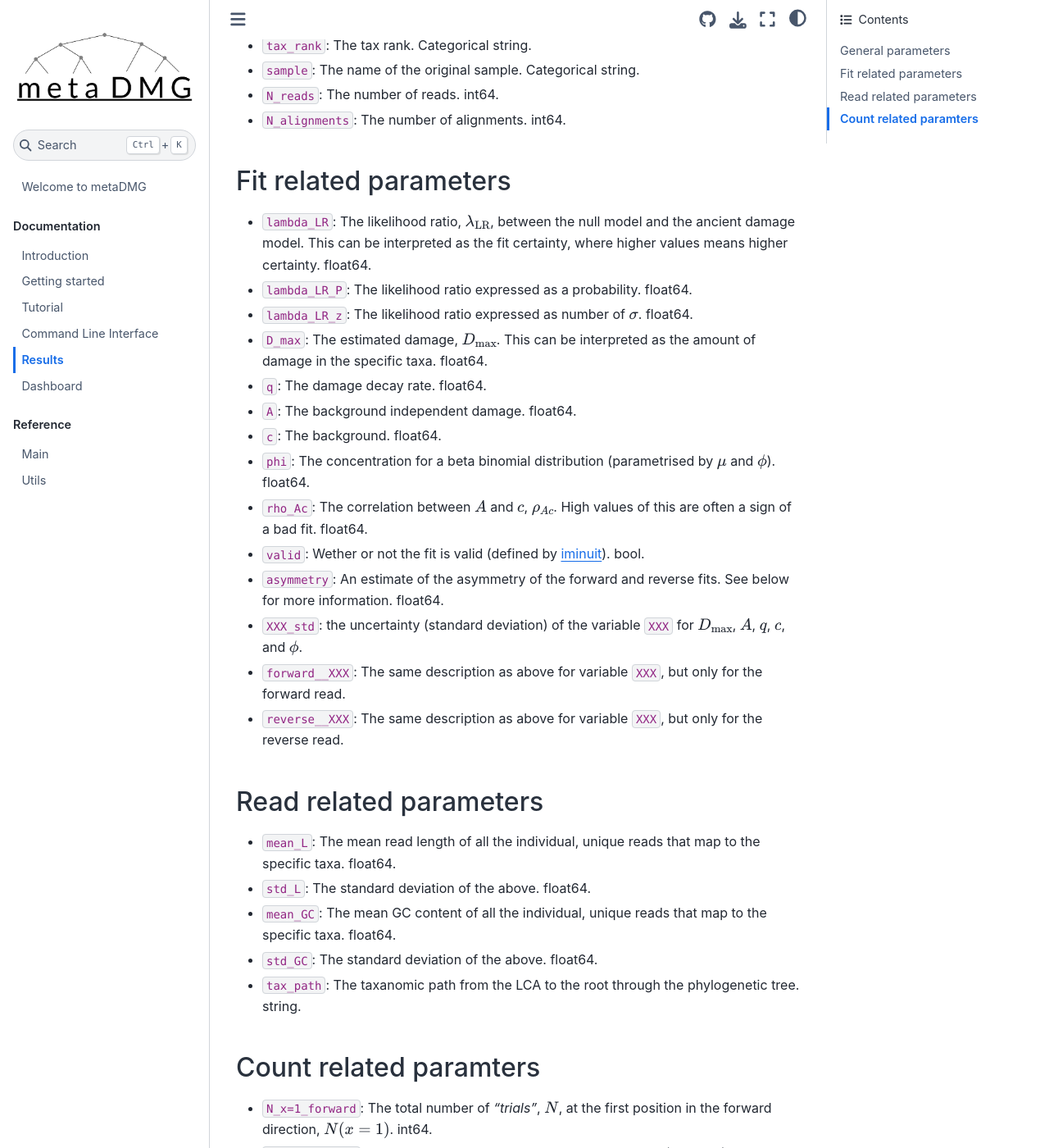
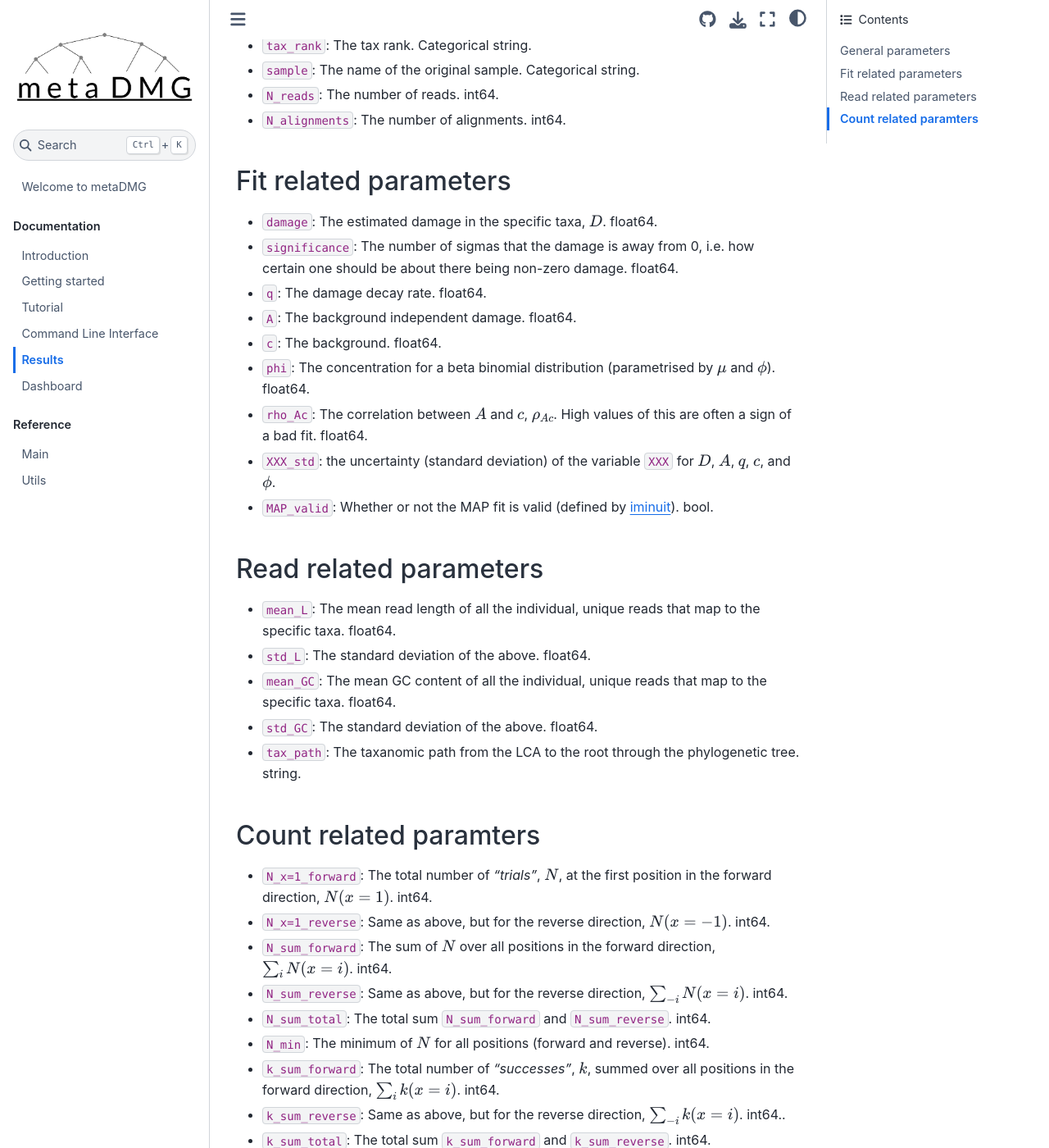
Before and after one commit to metaDMG-dev/metaDMG-core, a Sphinx documentation site: the page built from docs/source/results.md, in a window 1280 px wide and 1400 px high, scrolled down 278 px. Shown: the whole window at 82% size. Built offline with Sphinx 7.4.7 and the Sphinx Book theme 1.1.4, drawn with Linux system fonts in a browser that asks for light colours; some of the changed text lies outside the part shown.

Commit message:
docs: Update docs

```diff
--- a/docs/source/results.md
+++ b/docs/source/results.md
@@ -11,20 +11,15 @@ The column names in the results and their explanation:
   - `N_alignments`: The number of alignments. int64.
 
 ## Fit related parameters
-  - `lambda_LR`: The likelihood ratio, $\lambda_\text{LR}$, between the null model and the ancient damage model. This can be interpreted as the fit certainty, where higher values means higher certainty. float64.
-  - `lambda_LR_P`: The likelihood ratio expressed as a probability. float64.
-  - `lambda_LR_z`: The likelihood ratio expressed as number of $\sigma$. float64.
-  - `D_max`: The estimated damage, $D_\text{max}$. This can be interpreted as the amount of damage in the specific taxa. float64.
+  - `damage`: The estimated damage in the specific taxa, $D$. float64.
+  - `significance`: The number of sigmas that the damage is away from 0, i.e. how certain one should be about there being non-zero damage. float64.
   - `q`: The damage decay rate. float64.
   - `A`: The background independent damage. float64.
   - `c`: The background. float64.
   - `phi`: The concentration for a beta binomial distribution (parametrised by $\mu$ and $\phi$). float64.
   - `rho_Ac`: The correlation between $A$ and $c$, $\rho_{Ac}$. High values of this are often a sign of a bad fit. float64.
-  - `valid`: Wether or not the fit is valid (defined by [iminuit](https://iminuit.readthedocs.io/en/stable/)). bool.
-  - `asymmetry`: An estimate of the asymmetry of the forward and reverse fits. See below for more information. float64.
-  - `XXX_std`: the uncertainty (standard deviation) of the variable `XXX` for $D_\text{max}$, $A$, $q$, $c$, and $\phi$.
-  - `forward__XXX`: The same description as above for variable `XXX`, but only for the forward read.
-  - `reverse__XXX`: The same description as above for variable `XXX`, but only for the reverse read.
+  - `XXX_std`: the uncertainty (standard deviation) of the variable `XXX` for $D$, $A$, $q$, $c$, and $\phi$.
+  - `MAP_valid`: Whether or not the MAP fit is valid (defined by [iminuit](https://iminuit.readthedocs.io/en/stable/)). bool.
 
 ## Read related parameters
   - `mean_L`: The mean read length of all the individual, unique reads that map to the specific taxa. float64.
@@ -47,5 +42,5 @@ The column names in the results and their explanation:
   - `k-i`: Same as above, but for the reverse direction. int64.
   - `N+i`: The number of _"trials"_, $N$ at position $x=i$: $N(x=i)$ in the forward direction. int64.
   - `N-i`: Same as above, but for the reverse direction. int64.
-  - `f+i`: The fraction between $k$ and $N$, $f = k / N$, at position $x=i$ in the forward direction. int64.
+  - `f+i`: The damage frequency, $f$, given $k$ and $N$: $f(x) = k(x) / N(x)$, at position $x=i$ in the forward direction. int64.
   - `f-i`: Same as above, but for the reverse direction. int64.
```
Also changed, not shown: docs/source/dashboard.md (+5 -5 lines), docs/source/tutorial.md (+6 -6 lines), 1 other file.
